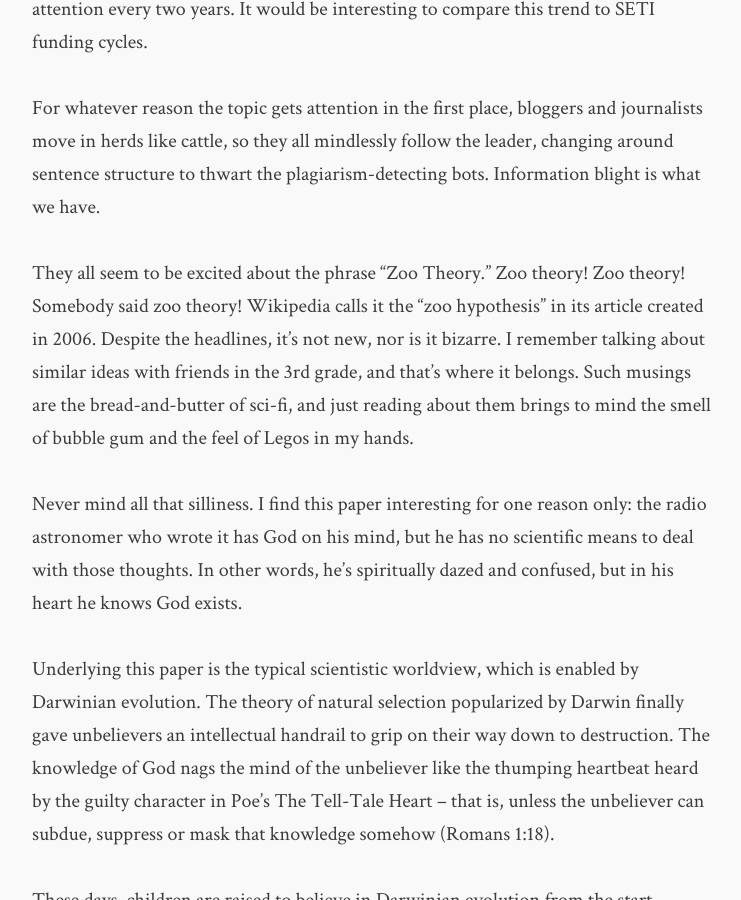
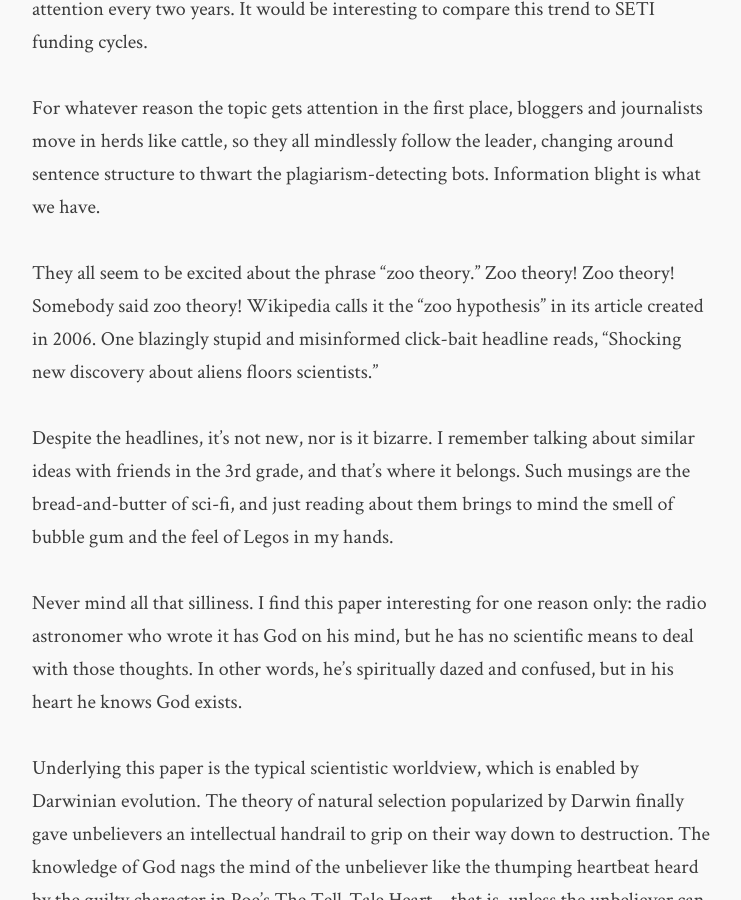
Before and after one commit to flashlightministries/oilforlight, a Jekyll site: the page built from _posts/2017-12-31-founded-upon-a-rock.md, in a window 1280 px wide and 900 px high, scrolled down 1009 px. Shown: the whole window, without its empty margins (268-1009 px from the left). Built offline with Jekyll 4.4.1, drawn with Linux system fonts in a browser that asks for light colours; nearby versions of some CDN libraries.

Commit message:
Update 2017-12-31-founded-upon-a-rock.md

```diff
--- a/_posts/2017-12-31-founded-upon-a-rock.md
+++ b/_posts/2017-12-31-founded-upon-a-rock.md
@@ -16,7 +16,9 @@ Why the news is covering this paper from the 1980s and last revised in 2004 is b
 
 For whatever reason the topic gets attention in the first place, bloggers and journalists move in herds like cattle, so they all mindlessly follow the leader, changing around sentence structure to thwart the plagiarism-detecting bots. Information blight is what we have.
 
-They all seem to be excited about the phrase "Zoo Theory." Zoo theory! Zoo theory! Somebody said zoo theory! Wikipedia calls it the "zoo hypothesis" in its article created in 2006. Despite the headlines, it's not new, nor is it bizarre. I remember talking about similar ideas with friends in the 3rd grade, and that's where it belongs. Such musings are the bread-and-butter of sci-fi, and just reading about them brings to mind the smell of bubble gum and the feel of Legos in my hands.
+They all seem to be excited about the phrase "zoo theory." Zoo theory! Zoo theory! Somebody said zoo theory! Wikipedia calls it the "zoo hypothesis" in its article created in 2006. One blazingly stupid and misinformed click-bait headline reads, "Shocking new discovery about aliens floors scientists."
+
+Despite the headlines, it's not new, nor is it bizarre. I remember talking about similar ideas with friends in the 3rd grade, and that's where it belongs. Such musings are the bread-and-butter of sci-fi, and just reading about them brings to mind the smell of bubble gum and the feel of Legos in my hands.
 
 Never mind all that silliness. I find this paper interesting for one reason only: the radio astronomer who wrote it has God on his mind, but he has no scientific means to deal with those thoughts. In other words, he's spiritually dazed and confused, but in his heart he knows God exists.
 
```
